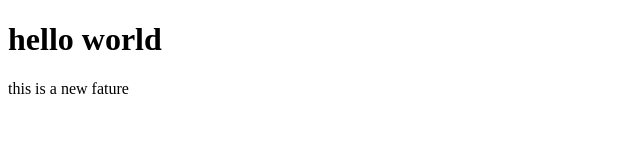
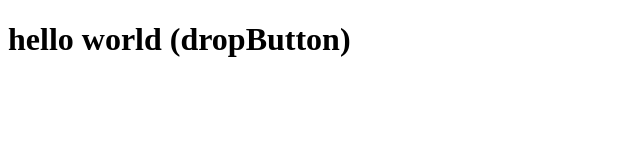
Before and after one commit to Anshu7858/tryToUseGit, a plain HTML site: page index.html in a window 1280 px wide. Shown: the whole page, without its empty margins (0-640 px from the left). Drawn offline with Linux system fonts and the light colour scheme.

Commit message:
adding drope

```diff
--- a/index.html
+++ b/index.html
@@ -6,7 +6,6 @@
     <title>first git file</title>
 </head>
 <body>
-    <h1>hello world</h1>
-    <p>this is a new fature</p>
+    <h1>hello world (dropButton)</p>
 </body>
 </html>
```
